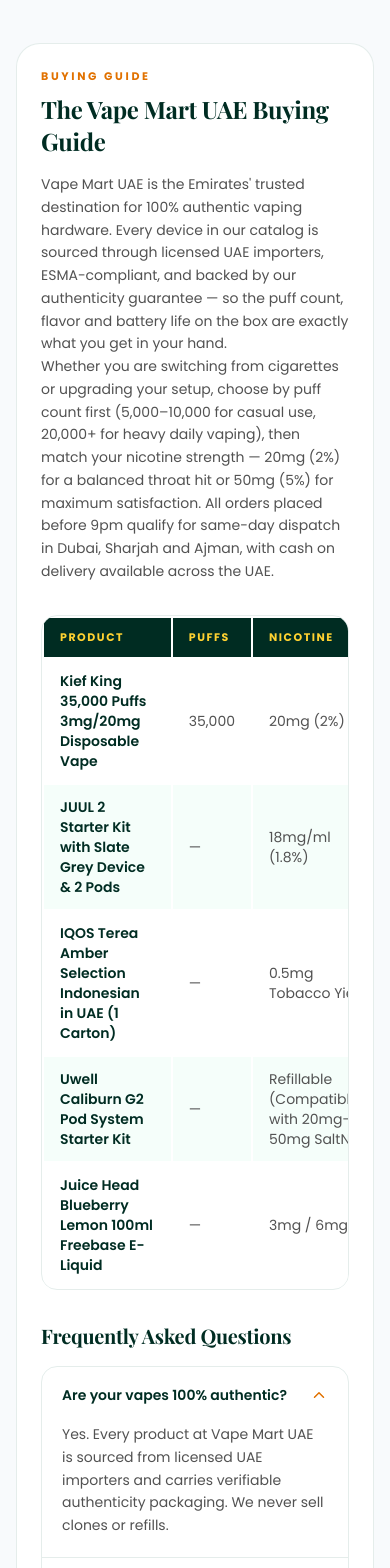
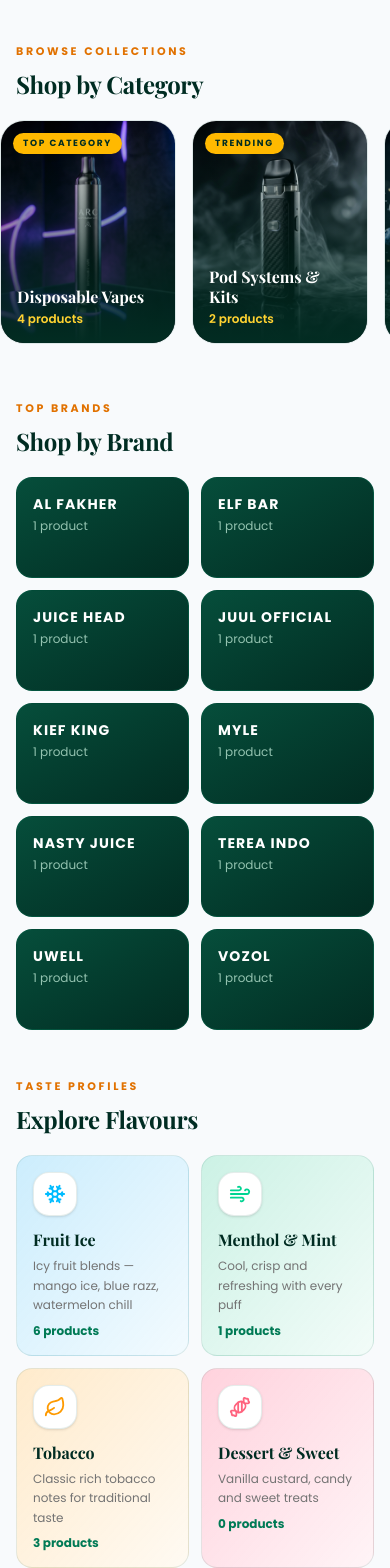
Before and after one commit to webestonesite/Vape-Mart-v2, a Next.js app: page /collections in a window 390 px wide. Shown: the part 2700-4268 px from the top of the page. Built offline with nearby package versions, Linux system fonts and the light colour scheme.

Commit message:
feat(collection): add Shop by Category, Shop by Brand, Flavour Highlights sections

```diff
--- a/src/components/collection/CollectionPageView.tsx
+++ b/src/components/collection/CollectionPageView.tsx
@@ -24,8 +24,14 @@
   MessageCircle,
   Flame,
   ArrowRight,
+  Snowflake,
+  Wind,
+  Leaf,
+  Candy,
+  LayoutGrid,
 } from "lucide-react";
 import { ProductItem, CollectionCategory, CartItem } from "@/types/product";
+import { allProducts as catalogProducts } from "@/data/products";
 import { Header } from "@/components/Header";
 import { Footer } from "@/components/Footer";
 import { MobileBottomNav } from "@/components/MobileBottomNav";
@@ -94,6 +100,24 @@
     return c;
   }, [products]);
   const brands = useMemo(() => Object.keys(brandCounts).sort(), [brandCounts]);
+
+  // ---- discovery sections: catalog-wide counts (always full catalog) ----
+  const catalogCategoryCounts = useMemo(() => {
+    const c: Record<string, number> = {};
+    catalogProducts.forEach((p) => { c[p.categorySlug] = (c[p.categorySlug] || 0) + 1; });
+    return c;
+  }, []);
+  const flavorFamilyCounts = useMemo(() => {
+    const c: Record<string, number> = {};
+    catalogProducts.forEach((p) => { c[p.flavorFamily] = (c[p.flavorFamily] || 0) + 1; });
+    return c;
+  }, []);
+  const flavorFamilies = useMemo(() => ([
+    { id: "fruit_ice", name: "Fruit Ice", icon: Snowflake, desc: "Icy fruit blends — mango ice, blue razz, watermelon chill", color: "text-sky-400", bg: "from-sky-500/20 to-sky-500/5" },
+    { id: "menthol", name: "Menthol & Mint", icon: Wind, desc: "Cool, crisp and refreshing with every puff", color: "text-emerald-400", bg: "from-emerald-500/20 to-emerald-500/5" },
+    { id: "tobacco", name: "Tobacco", icon: Leaf, desc: "Classic rich tobacco notes for traditional taste", color: "text-amber-500", bg: "from-amber-500/20 to-amber-500/5" },
+    { id: "dessert", name: "Dessert & Sweet", icon: Candy, desc: "Vanilla custard, candy and sweet treats", color: "text-rose-400", bg: "from-rose-500/20 to-rose-500/5" },
+  ] as const), []);
 
   const nicotineCounts = useMemo(() => {
     const c: Record<string, number> = {};
@@ -476,7 +500,7 @@
           </aside>
 
           {/* content */}
-          <div className="flex-1 min-w-0">
+          <div className="flex-1 min-w-0" id="collection-grid-top">
             {/* toolbar */}
             <div className="flex items-center gap-3 mb-5">
               <button
@@ -556,6 +580,93 @@
             )}
           </div>
         </div>
+
+        {/* ============ SHOP BY CATEGORY ============ */}
+        <section className="mt-14 sm:mt-20">
+          <div className="flex items-end justify-between mb-5">
+            <div>
+              <p className="font-cinzel text-[11px] tracking-[0.24em] text-amber-600 font-bold mb-2">BROWSE COLLECTIONS</p>
+              <h2 className="font-luxury text-2xl sm:text-3xl font-bold text-emerald-950">Shop by Category</h2>
+            </div>
+            <Link href="/collections" className="hidden sm:inline-flex items-center gap-1.5 text-sm font-bold text-emerald-800 hover:text-amber-600 transition-colors">
+              View all <ArrowRight size={16} />
+            </Link>
+          </div>
+          <div className="flex gap-4 overflow-x-auto pb-2 snap-x snap-mandatory [scrollbar-width:none] [&::-webkit-scrollbar]:hidden -mx-4 px-4 sm:mx-0 sm:px-0">
+            {allCategories.map((cat) => (
+              <Link
+                key={cat.slug}
+                href={`/collections/${cat.slug}`}
+                className="group relative shrink-0 w-44 sm:w-56 h-56 sm:h-64 rounded-3xl overflow-hidden snap-start border border-emerald-900/10"
+              >
+                <Image src={cat.image} alt={cat.name} fill className="object-cover transition-transform duration-500 group-hover:scale-110" sizes="224px" />
+                <div className="absolute inset-0 bg-gradient-to-t from-[#022c22] via-[#022c22]/40 to-transparent" />
+                <div className="absolute bottom-0 left-0 right-0 p-4">
+                  <p className="font-luxury text-base sm:text-lg font-bold text-white leading-tight">{cat.name}</p>
+                  <p className="mt-1 text-xs font-semibold text-amber-300">{catalogCategoryCounts[cat.slug] || 0} products</p>
+                </div>
+                {cat.badge && (
+                  <span className="absolute top-3 left-3 font-cinzel text-[9px] tracking-[0.18em] font-bold bg-amber-400 text-emerald-950 px-2.5 py-1 rounded-full">
+                    {cat.badge}
+                  </span>
+                )}
+              </Link>
+            ))}
+          </div>
+        </section>
+
+        {/* ============ SHOP BY BRAND ============ */}
+        <section className="mt-12 sm:mt-16">
+          <div className="mb-5">
+            <p className="font-cinzel text-[11px] tracking-[0.24em] text-amber-600 font-bold mb-2">TOP BRANDS</p>
+            <h2 className="font-luxury text-2xl sm:text-3xl font-bold text-emerald-950">Shop by Brand</h2>
+          </div>
+          <div className="grid grid-cols-2 sm:grid-cols-3 lg:grid-cols-5 gap-3 sm:gap-4">
+            {brands.map((b, i) => (
+              <motion.button
+                key={b}
+                initial={{ opacity: 0, y: 16 }} whileInView={{ opacity: 1, y: 0 }} viewport={{ once: true }}
+                transition={{ duration: 0.35, delay: Math.min(i * 0.05, 0.3) }}
+                onClick={() => {
+                  setSelectedBrands([b]);
+                  document.getElementById("collection-grid-top")?.scrollIntoView({ behavior: "smooth", block: "start" });
+                }}
+                className="group rounded-2xl bg-gradient-to-br from-[#064e3b] to-[#022c22] p-4 sm:p-5 text-left border border-emerald-800/40 hover:border-amber-400/60 hover:shadow-[0_12px_30px_-12px_rgba(245,158,11,0.45)] transition-all active:scale-[0.98]"
+              >
+                <p className="font-cinzel text-sm sm:text-base font-bold tracking-[0.08em] text-white group-hover:text-amber-300 transition-colors truncate">{b}</p>
+                <p className="mt-1 text-xs text-emerald-100/70">{brandCounts[b]} product{brandCounts[b] === 1 ? "" : "s"}</p>
+                <p className="mt-2 inline-flex items-center gap-1 text-[11px] font-bold text-amber-400 opacity-0 group-hover:opacity-100 transition-opacity">
+                  Shop now <ArrowRight size={12} />
+                </p>
+              </motion.button>
+            ))}
+          </div>
+        </section>
+
+        {/* ============ FLAVOUR HIGHLIGHTS ============ */}
+        <section className="mt-12 sm:mt-16">
+          <div className="mb-5">
+            <p className="font-cinzel text-[11px] tracking-[0.24em] text-amber-600 font-bold mb-2">TASTE PROFILES</p>
+            <h2 className="font-luxury text-2xl sm:text-3xl font-bold text-emerald-950">Explore Flavours</h2>
+          </div>
+          <div className="grid grid-cols-2 lg:grid-cols-4 gap-3 sm:gap-4">
+            {flavorFamilies.map((f, i) => (
+              <motion.div
+                key={f.id}
+                initial={{ opacity: 0, y: 16 }} whileInView={{ opacity: 1, y: 0 }} viewport={{ once: true }}
+                transition={{ duration: 0.35, delay: Math.min(i * 0.05, 0.3) }}
+                className={`rounded-2xl bg-gradient-to-br ${f.bg} border border-emerald-900/10 bg-white p-4 sm:p-6`}
+              >
+                <span className={`inline-flex w-11 h-11 rounded-2xl bg-white border border-emerald-900/10 items-center justify-center ${f.color} shadow-sm`}>
+                  <f.icon size={22} />
+                </span>
+                <p className="mt-3 font-luxury text-base sm:text-lg font-bold text-emerald-950">{f.name}</p>
+                <p className="mt-1 text-xs sm:text-sm text-neutral-500 leading-relaxed">{f.desc}</p>
+                <p className="mt-2 text-xs font-bold text-emerald-700">{flavorFamilyCounts[f.id] || 0} products</p>
+              </motion.div>
+            ))}
+          </div>
+        </section>
 
         {/* ============ SEO EDITORIAL ============ */}
         <section className="mt-14 sm:mt-20 rounded-3xl bg-white border border-emerald-900/10 p-6 sm:p-10">
```
